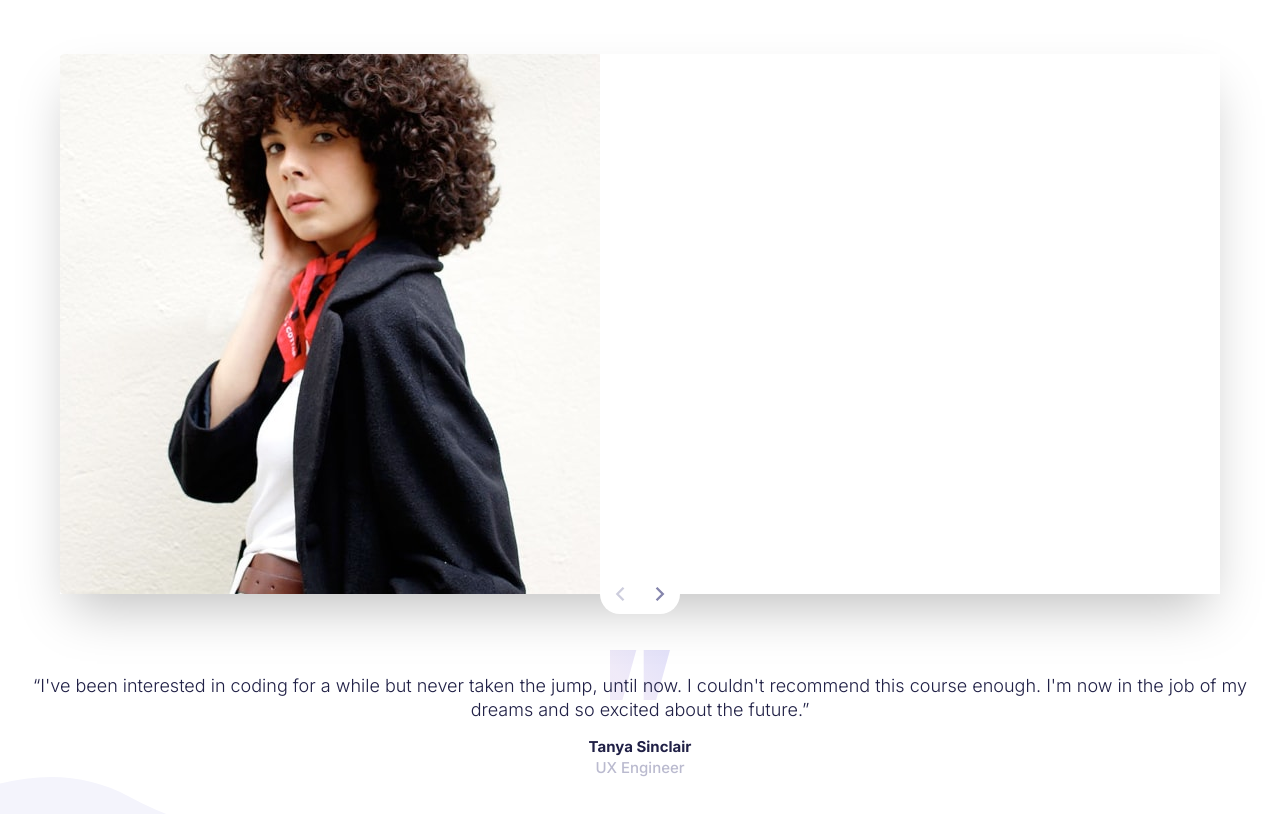
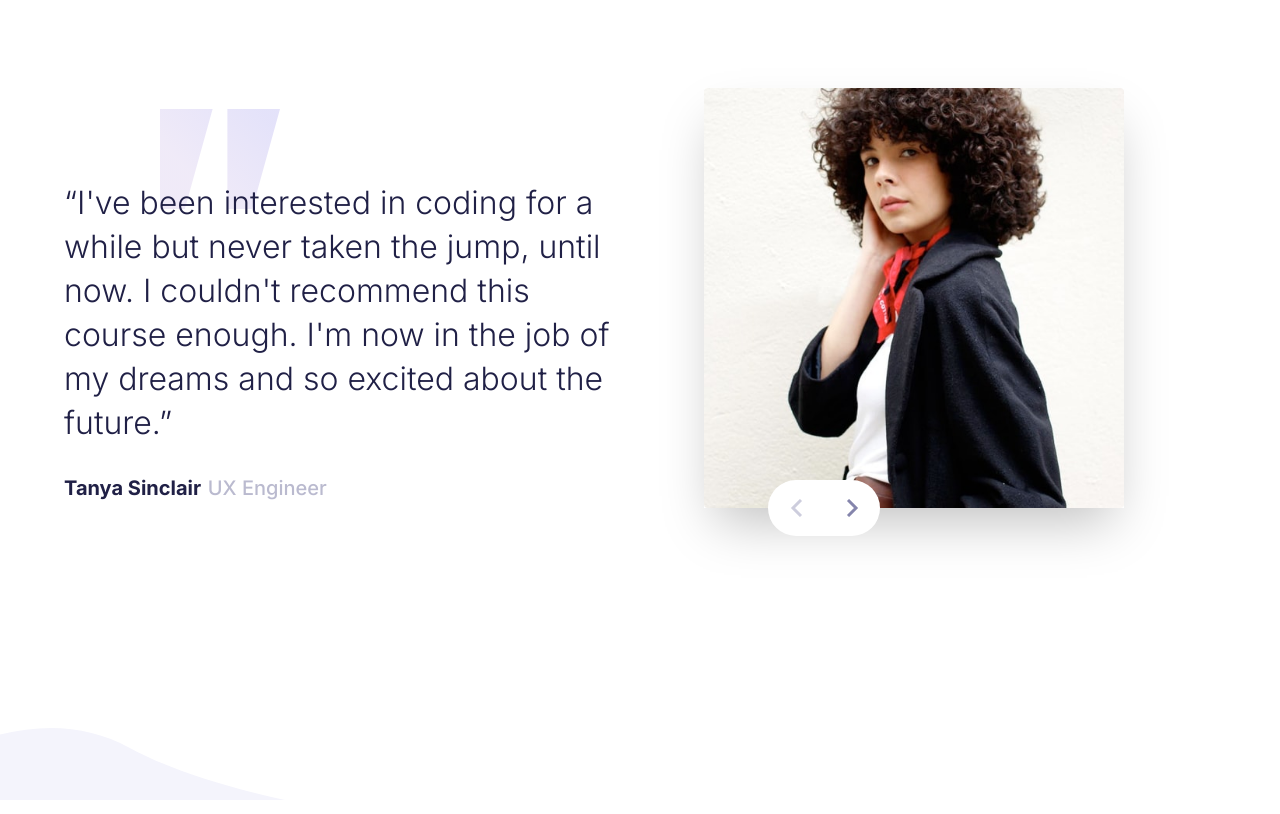
Before and after one commit to john-mirage/fm-coding-bootcamp-testimonials-slider, a website built with Vite: page index.html in a window 1280 px wide. Built offline with nearby package versions, Linux system fonts and the light colour scheme; files whose address does not match are found by name.

Commit message:
feat: work on responsive rules

```diff
--- a/index.html
+++ b/index.html
@@ -14,7 +14,10 @@
     <!-- Page -->
     <body class="page-content">
 
-        <!-- Section image -->
+        <!-- Page container -->
+        <main class="container">
+
+            <!-- Page image -->
             <div class="pattern">
                 <div class="image">
 
@@ -56,7 +59,7 @@
                 </div>
             </div>
 
-        <!-- Section text -->
+            <!-- Page text -->
             <div class="text">
 
                 <!-- Text swiper -->
@@ -81,6 +84,8 @@
 
             </div>
 
+        </main>
+
         <script type="module" src="/src/main.ts"></script>
     </body>
 
--- a/src/assets/styles/_variables.scss
+++ b/src/assets/styles/_variables.scss
@@ -1,2 +1,9 @@
 $color-dark-blue: hsl(240, 38%, 20%);
 $color-grayish-blue: hsl(240, 18%, 77%);
+
+$screen-xs: 375px;
+$screen-sm: 576px;
+$screen-md: 768px;
+$screen-lg: 992px;
+$screen-xl: 1200px;
+$screen-2xl: 1440px;
--- a/src/assets/styles/components/_page-content.scss
+++ b/src/assets/styles/components/_page-content.scss
@@ -4,15 +4,46 @@
     width: 100%;
     min-height: 100vh;
     padding-top: 2.4rem;
-    padding-left: 2.4rem;
-    padding-right: 2.4rem;
     padding-bottom: 7.2rem;
     background-image: url("/src/assets/images/pattern-curve.svg");
     background-repeat: no-repeat;
     background-position: bottom left;
     background-size: auto 7.2rem;
 
-    > .pattern {
+    > .container {
+        width: 100%;
+        height: auto;
+        padding-left: 2.4rem;
+        padding-right: 2.4rem;
+
+        @media screen and (min-width: variables.$screen-sm) {
+            max-width: variables.$screen-sm;
+            margin-left: auto;
+            margin-right: auto;
+        }
+
+        @media screen and (min-width: variables.$screen-md) {
+            max-width: variables.$screen-md;
+        }
+
+        @media screen and (min-width: variables.$screen-lg) {
+            max-width: variables.$screen-lg;
+            display: flex;
+            flex-direction: row;
+            justify-content: flex-start;
+            align-items: center;
+        }
+
+        @media screen and (min-width: variables.$screen-xl) {
+            max-width: variables.$screen-xl;
+        }
+
+        @media screen and (min-width: variables.$screen-2xl) {
+            max-width: variables.$screen-2xl;
+        }
+    }
+
+    > .container > .pattern {
         width: 100%;
         height: auto;
         padding-top: 3rem;
@@ -24,9 +55,18 @@
         background-repeat: no-repeat;
         background-position: center;
         background-size: contain;
+
+        @media screen and (min-width: variables.$screen-lg) {
+            order: 2;
+            width: 50%;
+            padding-top: 6.4rem;
+            padding-bottom: 4.4rem;
+            padding-left: 6.4rem;
+            padding-right: 9.2rem;
+        }
     }
 
-    > .pattern > .image {
+    > .container > .pattern > .image {
         position: relative;
         width: auto;
         height: auto;
@@ -35,7 +75,7 @@
         box-shadow: 0 25px 50px -12px rgb(0 0 0 / 0.25);
     }
 
-    > .text {
+    > .container > .text {
         width: 100%;
         height: auto;
         padding-top: 2.4rem;
@@ -44,5 +84,20 @@
         background-position: top center;
         background-size: 6rem auto;
         text-align: center;
+
+        @media screen and (min-width: variables.$screen-lg) {
+            order: 1;
+            width: 50%;
+            text-align: left;
+            background-position: top left 9.6rem;
+        }
+
+        @media screen and (min-width: variables.$screen-xl) {
+            order: 1;
+            width: 50%;
+            text-align: left;
+            background-size: 12rem auto;
+            padding-top: 7.2rem;
+        }
     }
 }
--- a/src/assets/styles/components/_slide-image.scss
+++ b/src/assets/styles/components/_slide-image.scss
@@ -1,9 +1,15 @@
 .slide-image {
+    position: relative;
     width: 100%;
     height: auto;
+    padding-top: 100%;
 
     > .image {
-        max-width: 100%;
-        height: auto;
+        position: absolute;
+        top: 0;
+        left: 0;
+        width: 100%;
+        height: 100%;
+        object-fit: cover;
     }
 }
--- a/src/assets/styles/components/_slide-text.scss
+++ b/src/assets/styles/components/_slide-text.scss
@@ -10,6 +10,12 @@
         line-height: 2.4rem;
         color: variables.$color-dark-blue;
         margin-bottom: 1.6rem;
+
+        @media screen and (min-width: variables.$screen-xl) {
+            font-size: 3.2rem;
+            line-height: 4.4rem;
+            margin-bottom: 3.2rem;
+        }
     }
 
     > .name {
@@ -17,11 +23,23 @@
         font-weight: 700;
         color: variables.$color-dark-blue;
         margin-bottom: 0.4rem;
+
+        @media screen and (min-width: variables.$screen-xl) {
+            display: inline-block;
+            font-size: 2rem;
+            margin-right: 0.4rem;
+            margin-bottom: 0;
+        }
     }
 
     > .job {
         font-size: 1.5rem;
         font-weight: 500;
         color: variables.$color-grayish-blue;
+
+        @media screen and (min-width: variables.$screen-xl) {
+            display: inline-block;
+            font-size: 2rem;
+        }
     }
 }
--- a/src/assets/styles/components/_slider-controller.scss
+++ b/src/assets/styles/components/_slider-controller.scss
@@ -15,10 +15,24 @@
     border-radius: 9999px;
     background-color: #fff;
 
+    @media screen and (min-width: variables.$screen-lg) {
+        left: 6.4rem;
+        transform: translate(0, 50%);
+        width: 11.2rem;
+        height: 5.6rem;
+    }
+
     > .button {
         display: flex;
         width: 4rem;
         height: 4rem;
+        transition: opacity 150ms;
+        cursor: pointer;
+
+        @media screen and (min-width: variables.$screen-lg) {
+            width: 5.6rem;
+            height: 5.6rem;
+        }
 
         &.-left {
             border-top-left-radius: 9999px;
@@ -39,5 +53,9 @@
         width: auto;
         height: 1.4rem;
         margin: auto;
+
+        @media screen and (min-width: variables.$screen-lg) {
+            height: 1.8rem;
+        }
     }
 }
--- a/src/main.ts
+++ b/src/main.ts
@@ -4,6 +4,7 @@ import Swiper, { Navigation, Keyboard } from 'swiper';
 
 const imageSwiper = new Swiper("#slider-image", {
     modules: [Navigation, Keyboard],
+    resistanceRatio: 0,
     navigation: {
         nextEl: '#slider-image-next',
         prevEl: '#slider-image-prev',
```
Lines whose indentation alone changed are shown as unchanged.
